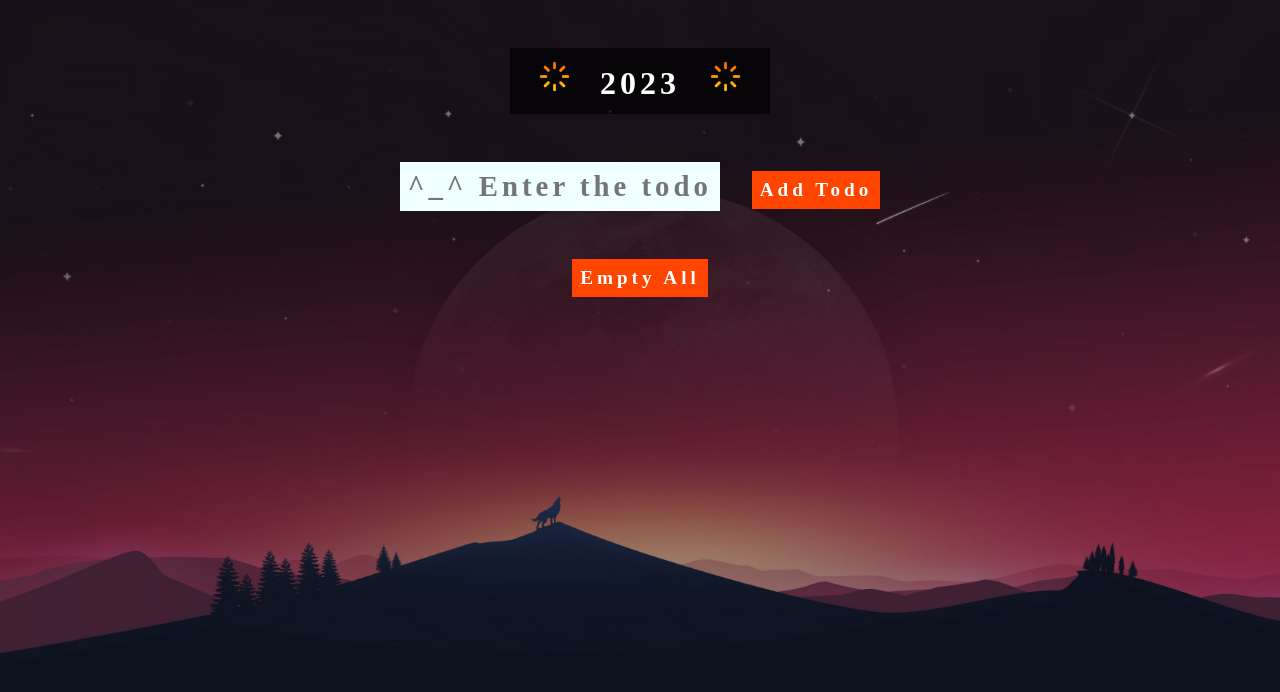
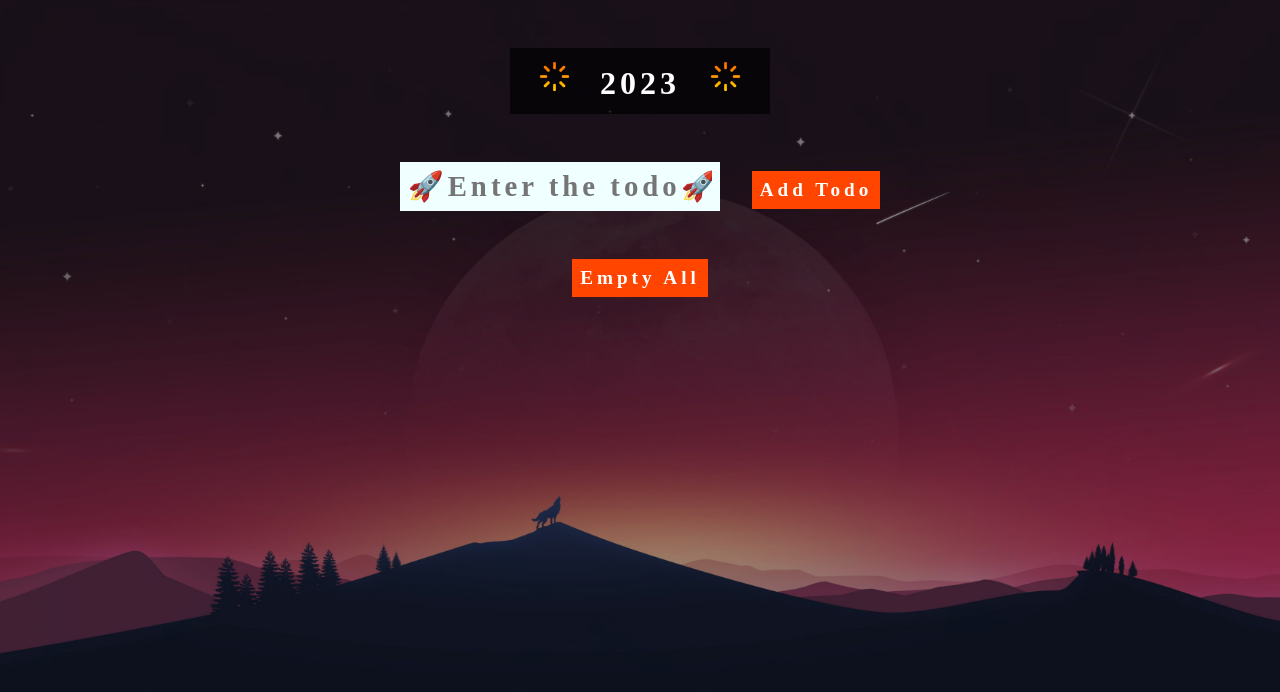
Before and after one commit to shyamg090/todo-react, a React (Create React App) app: page / in a window 1280 px wide. Shown: the top 692 px of the page. Built offline with nearby package versions, Linux system fonts and the light colour scheme; a web font is replaced by a local one.

Commit message:
todo-list using react

```diff
--- a/src/Todo.jsx
+++ b/src/Todo.jsx
@@ -66,7 +66,7 @@ function Todo() {
           <input
             type="text"
             value={input}
-            placeholder="^_^ Enter the todo ^_^"
+            placeholder="🚀Enter the todo🚀"
             onChange={(event) => {
               setInput(event.target.value);
             }}
```
